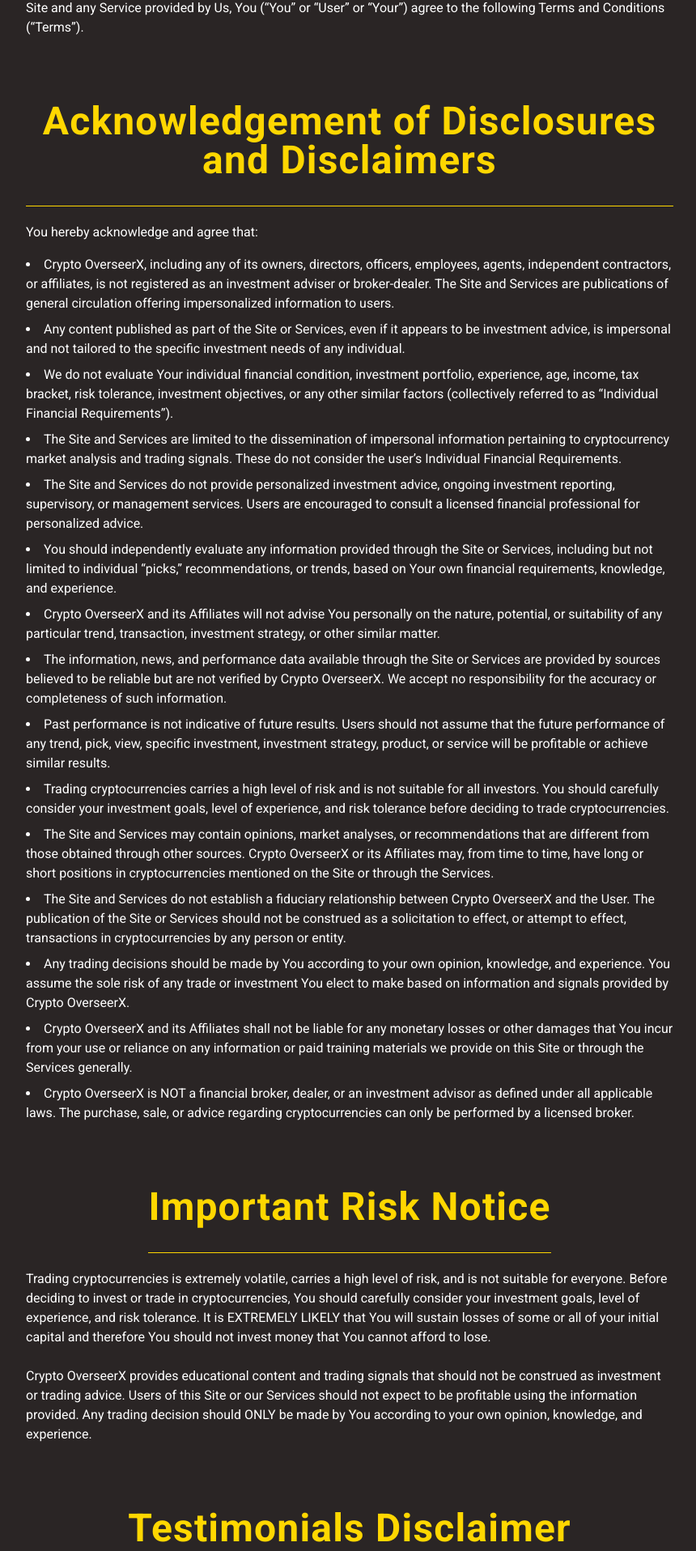
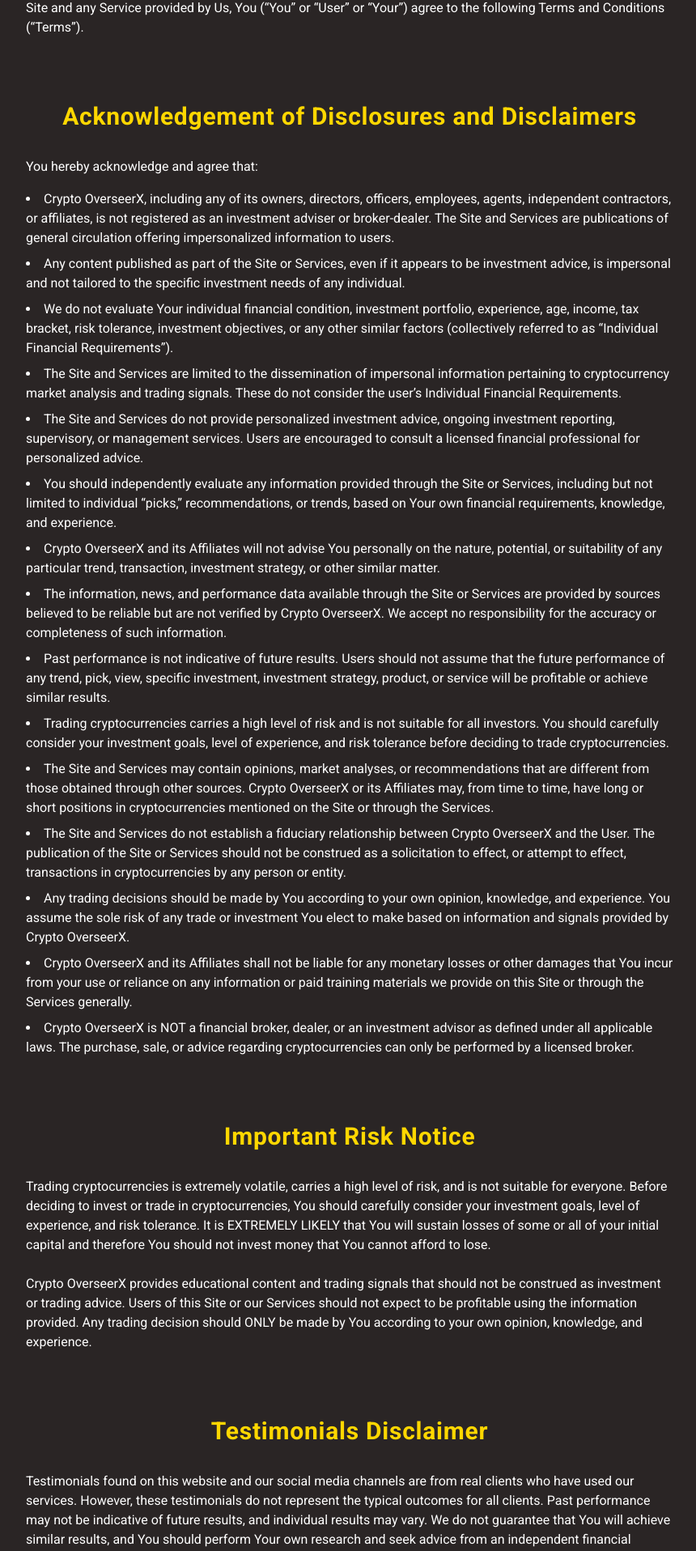
Before and after one commit to joheee/frontend-crypto-bot, a React (Vite) app: page /terms-conditions in a window 1280 px wide. Shown: the part 2100-4016 px from the top of the page at 81% size, without its empty margins (208-1068 px from the left). Built offline with nearby package versions, Linux system fonts and the light colour scheme.

Commit message:
update terms subheadline

```diff
--- /dev/null
+++ b/src/components/SubHeaderText.tsx
@@ -0,0 +1,14 @@
+import { HeaderTextInterface } from "./config/interface";
+
+export default function SubHeaderText(prop: HeaderTextInterface) {
+  return (
+    <div id={prop.id} className={`w-fit ${prop.className}`}>
+      <div className="tracking-wide text-center flex justify-center font-bold text-primary-gold mb-8">
+        {prop.text}
+      </div>
+      {prop.isLine ? null : (
+        <div className="h-[1px] w-full bg-primary-gold mb-5"></div>
+      )}
+    </div>
+  );
+}
--- a/src/components/Terms.tsx
+++ b/src/components/Terms.tsx
@@ -3,6 +3,7 @@
 import HeroTerms from "./HeroTerms";
 import PaddingLayout from "./layout/padding/PaddingLayout";
 import Header from "./Navbar";
+import SubHeaderText from "./SubHeaderText";
 
 export default function Terms() {
   return (
@@ -94,7 +95,11 @@
         </div>
 
         <div id="acknowledgement" className="flex flex-col items-center">
-          <HeaderText text="Acknowledgement of Disclosures and Disclaimers" />
+          <SubHeaderText
+            isLine
+            className="text-2xl desktop:text-3xl"
+            text="Acknowledgement of Disclosures and Disclaimers"
+          />
           <div className="flex flex-col gap-4">
             <div className="">You hereby acknowledge and agree that:</div>
             <ul className="list-disc list-inside space-y-2">
@@ -197,7 +202,11 @@
         </div>
 
         <div id="important-risk" className="flex flex-col items-center">
-          <HeaderText text="Important Risk Notice" />
+          <SubHeaderText
+            isLine
+            className="text-2xl desktop:text-3xl"
+            text="Important Risk Notice"
+          />
           <div className="">
             Trading cryptocurrencies is extremely volatile, carries a high level
             of risk, and is not suitable for everyone. Before deciding to invest
@@ -221,7 +230,11 @@
           id="testimonials-disclaimer"
           className="flex flex-col items-center"
         >
-          <HeaderText text="Testimonials Disclaimer" />
+          <SubHeaderText
+            isLine
+            className="text-2xl desktop:text-3xl"
+            text="Testimonials Disclaimer"
+          />
           <div className="">
             Testimonials found on this website and our social media channels are
             from real clients who have used our services. However, these
```
